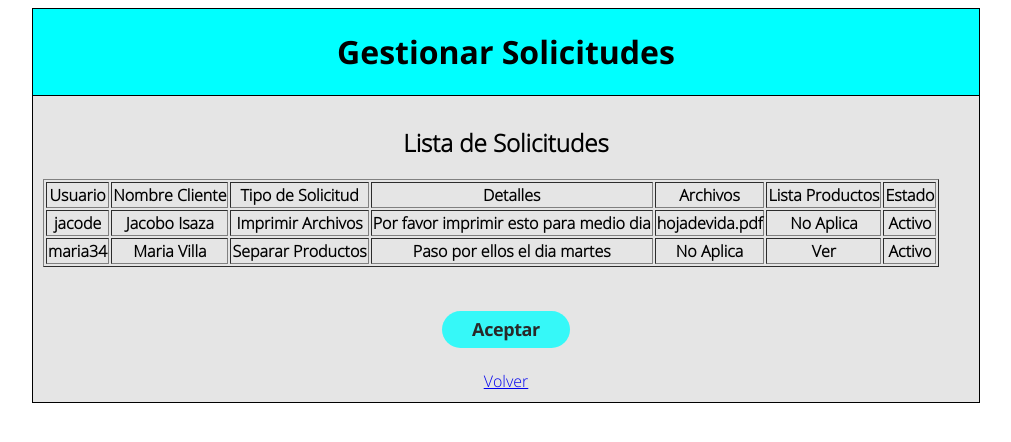
After one commit to jacoboh27/proyecto-ppi, a PHP site: page /vistas/gestionar-solicitudes.php in a window 1280 px wide. The commit adds this page. Shown: the top 442 px of the page, without its empty margins (134-1145 px from the left). Run offline with PHP 8.4, Linux system fonts and the light colour scheme; lists and menus that the app fills with data are empty.

Commit message:
verificaciÃon

```diff
--- a/db.sql
+++ b/db.sql
@@ -5,7 +5,7 @@ CREATE TABLE todos(
     description VARCHAR(100) NOT NULL;
 );
 
-CREATE TABLE myapp03 (
+CREATE TABLE login_user (
 	id INT(11) NOT NULL AUTO_INCREMENT PRIMARY KEY,
 	nombre VARCHAR(120) NOT NULL ,
 	user_name VARCHAR(20) NOT NULL ,
--- /dev/null
+++ b/vistas/gestionar-solicitudes.php
@@ -0,0 +1,60 @@
+<!DOCTYPE html>
+<html lang="es">
+    <head>
+        <title>Gestionar Solicitud</title>
+        <meta charset="utf-8">
+        <link rel="stylesheet" content="text/css" href="../css/normaliza.css" />
+        <link rel="stylesheet" content="text/css" href="../css/estilos.css" />
+    </head>
+    <body>
+        <div id="envoltura" style="width: 75%;">
+            <header style="margin-top: 0px;">
+                <h1>Gestionar Solicitudes</h1>
+            </header>
+
+            <div id="main">
+
+            <h2>Lista de Solicitudes</h2>
+            <table id='tablaUsuarios' border='1'>
+                <thead>
+                    <tr>
+                        <th>Usuario</th>
+                        <th>Nombre Cliente</th>
+                        <th>Tipo de Solicitud</th>
+                        <th>Detalles</th>
+                        <th>Archivos</th>
+                        <th>Lista Productos</th>
+                        <th>Estado</th>
+                    </tr>
+                    <tr>
+                        <th>jacode</th>
+                        <th>Jacobo Isaza</th>
+                        <th>Imprimir Archivos</th>
+                        <th>Por favor imprimir esto para medio dia</th>
+                        <th>hojadevida.pdf</th>
+                        <th>No Aplica</th>
+                        <th>Activo</th>
+                    </tr>
+                    <tr>
+                        <th>maria34</th>
+                        <th>Maria Villa</th>
+                        <th>Separar Productos</th>
+                        <th>Paso por ellos el dia martes</th>
+                        <th>No Aplica</th>
+                        <th>Ver</th>
+                        <th>Activo</th>
+                    </tr>
+                </thead>
+                <tbody></tbody>
+            </table>
+            <br><br>
+                <form name="formUser" method="POST" action="" align="center">
+                <input class="button-pri" type="submit" name="enviar" value="Aceptar">
+                </form>
+                <br>
+                <a href="menu-principal-admin.php">Volver</a>
+            </div>
+
+        </div>
+    </body>
+</html>
--- a/vistas/menu-principal-admin.php
+++ b/vistas/menu-principal-admin.php
@@ -13,7 +13,9 @@
             </header>
             <div id="main">
                 <h2>MENÚ PRINCIPAL ADMINISTRADOR</h2>
-                <a class="button-pri" href="">Ver Solicitudes</a>
+                <a class="button-pri" href="gestionar-solicitudes.php">Gestionar Solicitudes</a>
+                <br><br>
+                <a class="button-pri" href="subir-productos-admin.php">Subir Nuevos Productos</a>
                 <br><br>
                 <a class="button-pri" href="">Gestionar Productos</a>
                 <br><br>
--- a/vistas/menu-principal-user.php
+++ b/vistas/menu-principal-user.php
@@ -13,9 +13,9 @@
             </header>
             <div id="main">
                 <h2>MENÚ PRINCIPAL</h2>
-                <a class="button-pri" href="prueba-con-postgres.php">Crear Solicitud</a>
+                <a class="button-pri" href="crear-solicitud-user.php">Crear Solicitud</a>
                 <br><br>
-                <a class="button-pri" href="">Ver Productos</a>
+                <a class="button-pri" href="productos-user.php">Ver Productos</a>
                 <br><br>
                 <a class="button-pri" href="../index.php">Cerrar Sesión</a>
                 <br><br>
```
Also changed, not shown: vistas/crear-solicitud-user.php (added, +41 -0 lines), vistas/productos-user.php (added, +60 -0 lines), vistas/subir-productos-admin.php (added, +38 -0 lines), assets/img/anadir-al-carrito.png (added), assets/img/coloresnormax15.jpg (added), assets/img/resmareprografx500.jpg (added).
